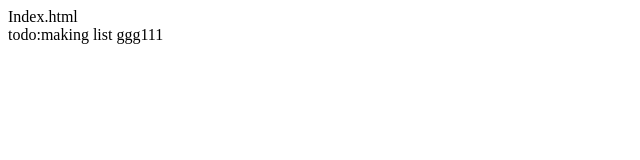
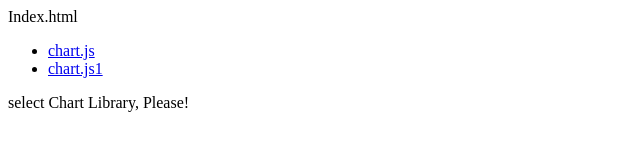
Before and after one commit to DeuklyoungKo/reactjs-chart, a React app: page / in a window 1280 px wide. Shown: the whole page, without its empty margins (0-640 px from the left). Built offline with nearby package versions, Linux system fonts and the light colour scheme.

```diff
--- /dev/null
+++ b/src/Main.js
@@ -0,0 +1,72 @@
+import React, {Component} from 'react';
+import ListChartLibaray from './chart/ListChartLibrary';
+
+export default class Main extends Component {
+
+    constructor(props) {
+        super(props);
+
+        this.state = {
+            chartLibraryId: '',
+            _content: ''
+        }
+
+        this.listOfChartLibrary = [
+            { id: 'chartjs', text: 'chart.js', name: 'chartjs'},
+            { id: 'test', text: 'chart.js1', name: 'test'}
+        ]
+
+        this.handleOnClickLink = this.handleOnClickLink.bind(this);
+
+    }
+
+    getContent() {
+
+        let _content = null;
+
+        switch(this.state.chartLibraryId) {
+            case 'chartjs':
+                _content = "todo:chartjs content"
+                break;
+
+            case 'test':
+                _content = "todo:test content"
+                break;
+
+            default:
+                _content = <p>select Chart Library, Please!</p>
+        }
+
+        return _content;
+    }
+
+
+    handleOnClickLink(e, chartId) {
+        e.preventDefault();
+
+        this.setState({
+            chartLibraryId: chartId
+        })
+    }
+
+
+    render() {
+
+        const listOfChartLibrary = this.listOfChartLibrary;
+        const handleOnClickLink = this.handleOnClickLink;
+
+        console.log(listOfChartLibrary);
+
+        return (
+            <div>
+                <ListChartLibaray
+                    {...this.props}
+                    {...this.state}
+                    listOfChartLibrary={listOfChartLibrary}
+                    handleOnClickLink={handleOnClickLink}
+                />
+                {this.getContent()}
+            </div>
+        )
+    }
+}
--- /dev/null
+++ b/src/chart/ListChartLibrary.js
@@ -0,0 +1,20 @@
+import React, { Component } from 'react';
+import PropTypes from 'prop-types';
+
+export default function ListChartLibrary(props){
+
+    const { listOfChartLibrary, handleOnClickLink } = props;
+
+    return (
+        <ul>
+            { listOfChartLibrary.map(item =>
+                <li key={item.id}><a href='#' onClick={(e)=> handleOnClickLink(e, item.id)}>{item.text}</a></li>
+            )}
+        </ul>
+    )
+}
+
+ListChartLibrary.propTypes = {
+    listOfChartLibrary: PropTypes.array.isRequired,
+    handleOnClickLink: PropTypes.func.isRequired
+};
--- a/src/chartjs/charts.js
+++ /dev/null
@@ -1,6 +0,0 @@
-import React from 'react';
-
-render(
-    'test render',
-    document.getElementById('result')
-);
--- a/src/index.html
+++ b/src/index.html
@@ -6,7 +6,10 @@
 
 <div>Index.html</div>
 
-<div id="result"></div>
+<div id="app"></div>
+
+<!-- Load our React component. -->
+<!--<script src="like_button.js"></script>-->
 
 </body>
 </html>
--- a/src/index.js
+++ b/src/index.js
@@ -1,7 +1,9 @@
-import React from 'react';
+import React, { Component } from 'react';
 import { render } from 'react-dom';
+import Main from './Main';
+
 
 render(
-    'todo:making list ggg111',
-    document.getElementById('result')
-);
+        <Main />,
+        document.getElementById('app')
+)
--- a/webpack.config.js
+++ b/webpack.config.js
@@ -9,7 +9,7 @@
     /* 이 부분은 entry와 output의 기본값으로 생략 가능합니다. */
     entry: {
         index: './src/index.js',
-        // charts: './src/charts.js'
+        // charts: './src/chartJs.js'
     },
 
     output: {
@@ -22,14 +22,23 @@
     module: {
         rules: [
             {
-                test: /\.js$/,
+                test: /\.(js|jsx)$/,
                 exclude: /node_modules/,
                 use: {
                     loader: 'babel-loader',
                     options: {
-                        presets: ['@babel/preset-env']
+                        presets: ["@babel/preset-env", "@babel/preset-react"]
                     }
                 }
+            },
+            {
+                test: /\.html$/,
+                use: [
+                    {
+                        loader: "html-loader",
+                        options: { minimize: true }
+                    }
+                ]
             },
             {
                 test: /\.css$/,
```
Also changed, not shown: package.json (+6 -1 lines), src/chart/chartjs/chartJs.js (added, +11 -0 lines), src/like_button.js (added, +25 -0 lines), .babelrc (added), src/chart/chartjs/chartjs.html (renamed from src/chartjs/chartjs.html), 1 other file.
